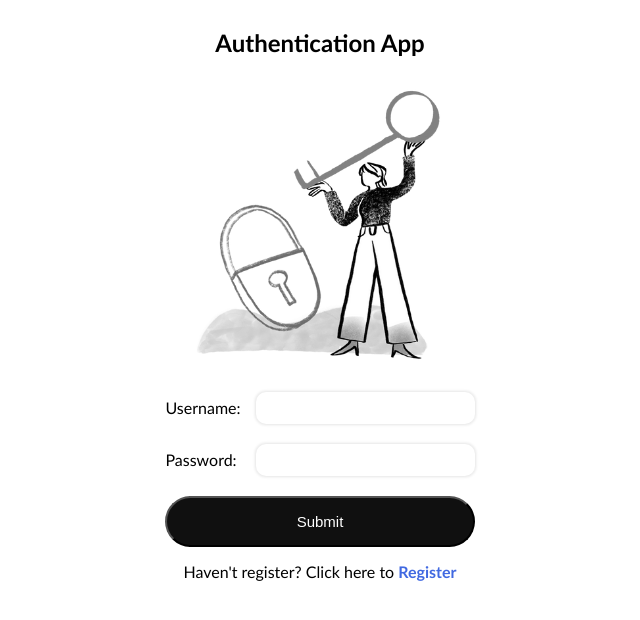
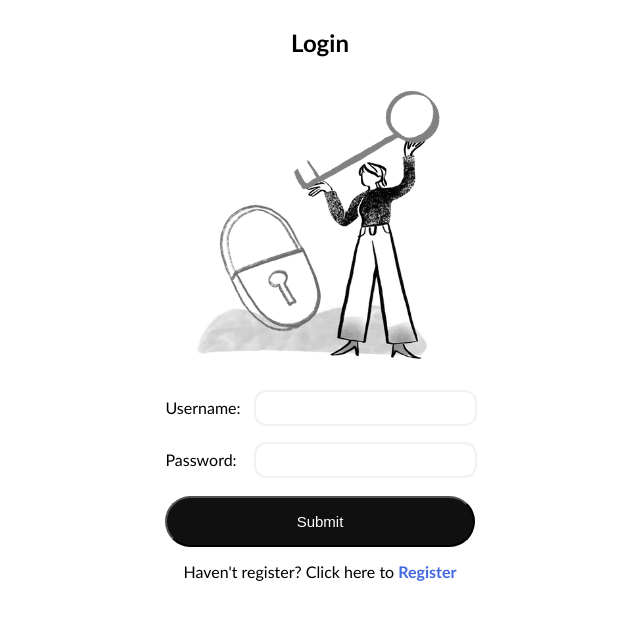
Before and after one commit to Edberaga/Authentication-App, a website: page index.html in a window 1280 px wide. Shown: the whole page, without its empty margins (320-960 px from the left). Drawn offline with Linux system fonts and the light colour scheme.

Commit message:
Add toggle ID to assist app toggle state

```diff
--- a/index.html
+++ b/index.html
@@ -11,7 +11,7 @@
 
 <body>
   <main>
-    <h2>Authentication App</h2>
+    <h2 id="form-toggle">Login</h2>
     <img src="login.png" alt="Authentication" height="300px">
 
     <form class="auth-form">
```
